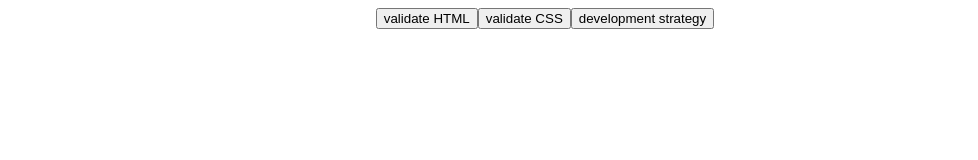
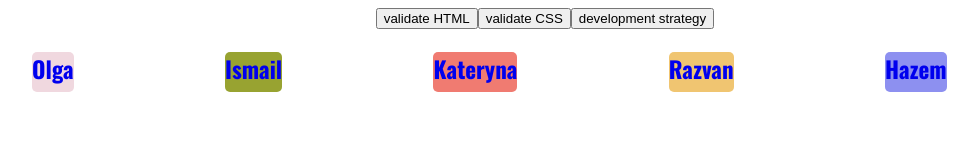
Before and after one commit to katerynakim/Integrate-Week-3, a plain HTML site: page index.html in a window 1280 px wide. Shown: the whole page, without its empty margins (95-1073 px from the left). Drawn offline with nearby package versions, Linux system fonts and the light colour scheme.

Commit message:
created nav and styled

```diff
--- a/index.html
+++ b/index.html
@@ -7,9 +7,20 @@
 
   <!-- Leave this here!  It renders the review buttons  -->
   <script src='./evaluation/init.js'></script>
+  <link rel="stylesheet" href="/styles.css">
+  <link href="https://fonts.googleapis.com/css2?family=Oswald:wght@700&display=swap" rel="stylesheet">
 </head>
 
 <body>
+  <nav>
+    <ol class="nav" >
+      <li class="nav--content-o"><a href="https://github.com/okozmovskaya" style="text-decoration: none">Olga</a> </li>
+      <li class="nav--content-i"><a href="https://github.com/ismailtugan" style="text-decoration: none">Ismail</a> </li>
+      <li class="nav--content-k"><a href="https://github.com/katerynakim" style="text-decoration: none">Kateryna</a> </li>
+      <li class="nav--content-r"><a href="https://github.com/razvanbrb" style="text-decoration: none">Razvan</a> </li>
+      <li class="nav--content-h"><a href="https://github.com/HazemBittar" style="text-decoration: none">Hazem</a> </li>
+    </ol>
+  </nav>
 </body>
 
 </html>
--- a/styles.css
+++ b/styles.css
@@ -0,0 +1,61 @@
+nav {
+    width: 957px;
+    height: 50px;
+    font-family: 'Oswald', sans-serif;
+    font-size: 23px;
+    position: relative;
+    margin: auto;
+}
+
+.nav {
+    display: flex;
+    flex-direction: row;
+    justify-content: center;
+    list-style-type: none;
+}
+
+
+.nav--content-o {
+    background-color: #F0D8DF;
+    width: 70px;
+    height: 40px;
+    border-radius:5px;
+    margin-right: 151.4px;
+    text-align: center;
+}
+
+.nav--content-i {
+    background-color: #98A331;
+    width: 70px;
+    height: 40px;
+    border-radius:5px;
+    margin-right: 151.4px;
+    text-align: center;
+}
+
+.nav--content-k {
+    background-color: #F07B71;
+    width: 100px;
+    height: 40px;
+    border-radius:5px;
+    margin-right: 151.4px;
+    text-align: center;
+}
+
+.nav--content-h {
+    background-color: #8D90F0;
+    width: 70px;
+    height: 40px;
+    border-radius:5px;
+    margin-right: 151.4px;
+    text-align: center;
+}
+
+.nav--content-r {
+    background-color: #F0C571;
+    width: 70px;
+    height: 40px;
+    border-radius:5px;
+    margin-right: 151.4px;
+    text-align: center;
+}
```
